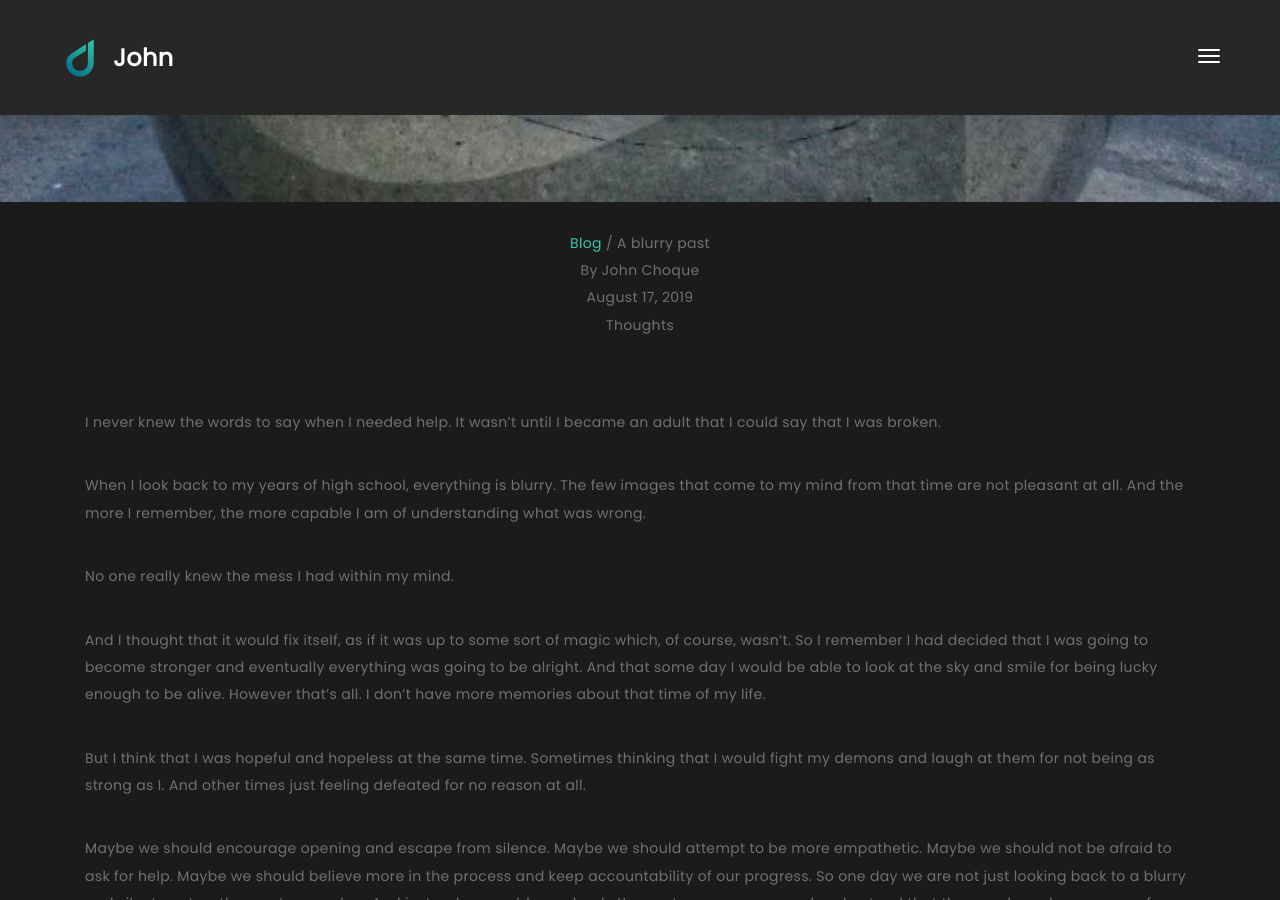
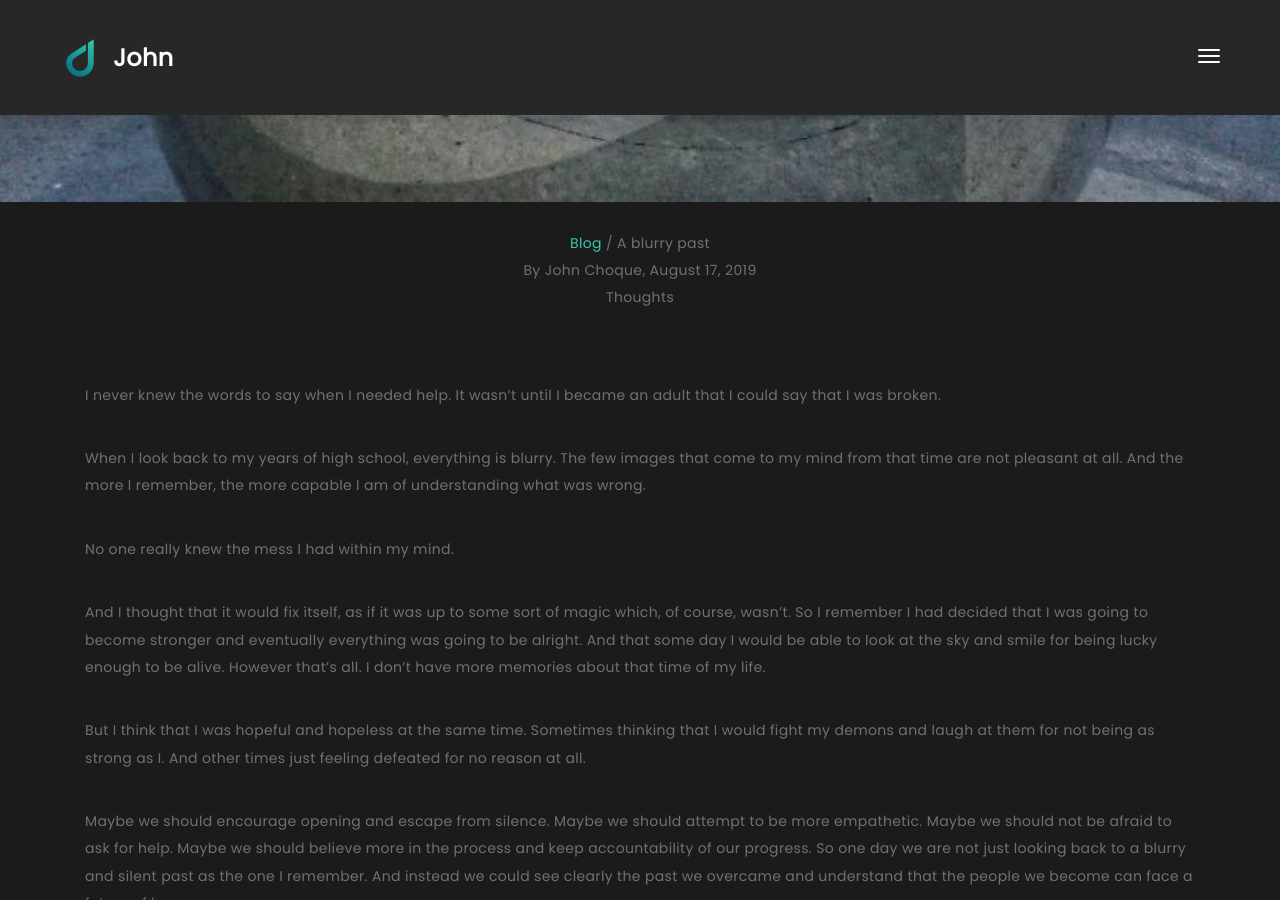
Before and after one commit to thethoughtfulmillennial/thethoughtfulmillennial.github.io, a Jekyll site: the page built from _posts/2019-08-17-a-blurry-past.md, in a window 1280 px wide and 900 px high, scrolled down 484 px. Built offline with Jekyll 4.4.1, drawn with Linux system fonts in a browser that asks for light colours; nearby versions of some CDN libraries; some web fonts are replaced; library files that are not in the unit come from our copies.

Commit message:
Updating images.

```diff
--- a/_layouts/post.html
+++ b/_layouts/post.html
@@ -20,12 +20,7 @@
 		</div>
 		<div class="row">
 			<div class="col">
-				<span>By {{ site.author_name }}</span>
-			</div>
-		</div>
-		<div class="row">
-			<div class="col">
-				<span>{{ page.date | date: "%B %-d, %Y" }}</span>
+				<span>By {{ site.author_name }}, {{ page.date | date: "%B %-d, %Y" }}</span>
 			</div>
 		</div>
 		<div class="row">
@@ -39,7 +34,7 @@
 			{{content}}
 		</p>
 	</div>
-	<div class="row">
+	<div class="container">
 		<div class="row">
 			<div class="col-md-12">
 				<div class="blog-detail-tags">
```
